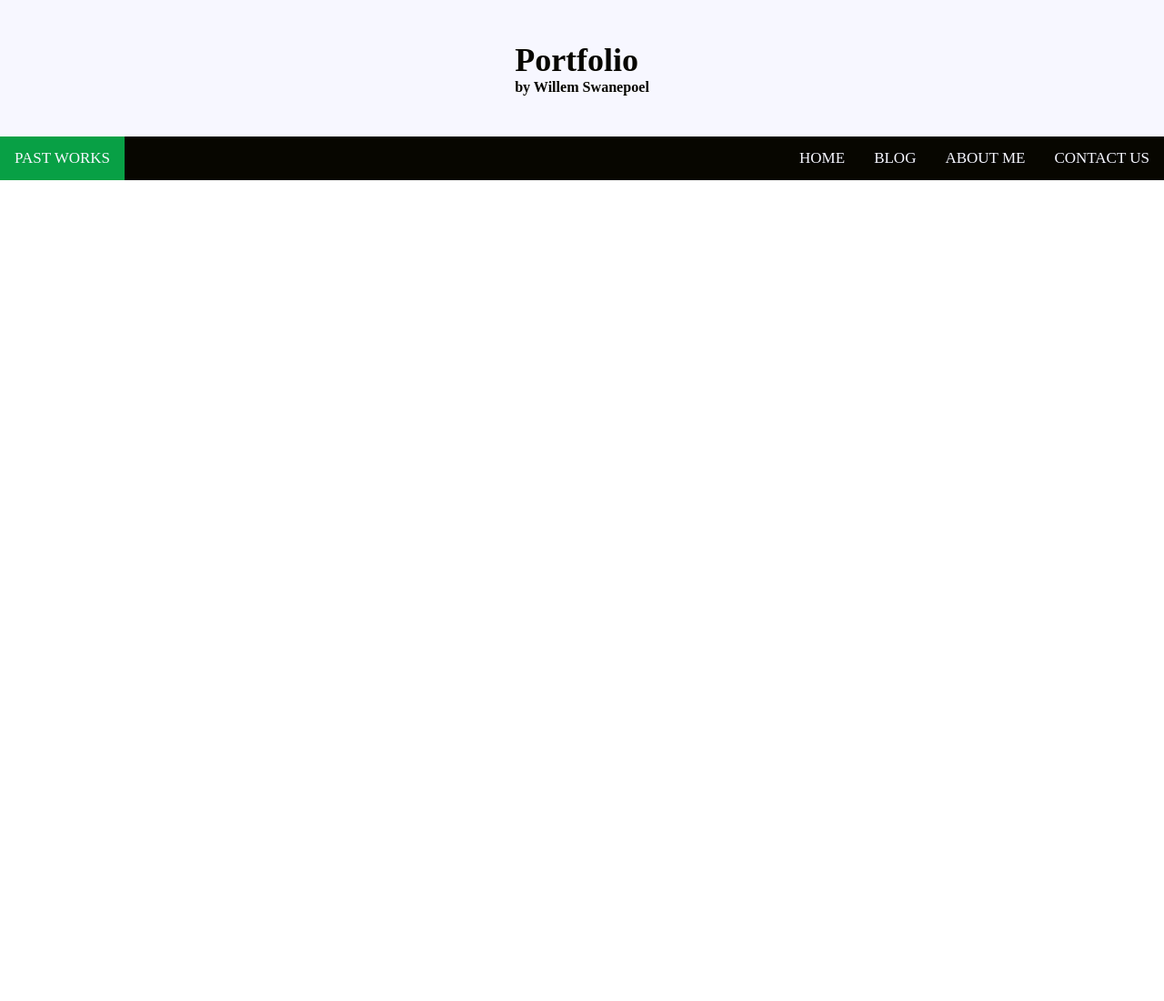
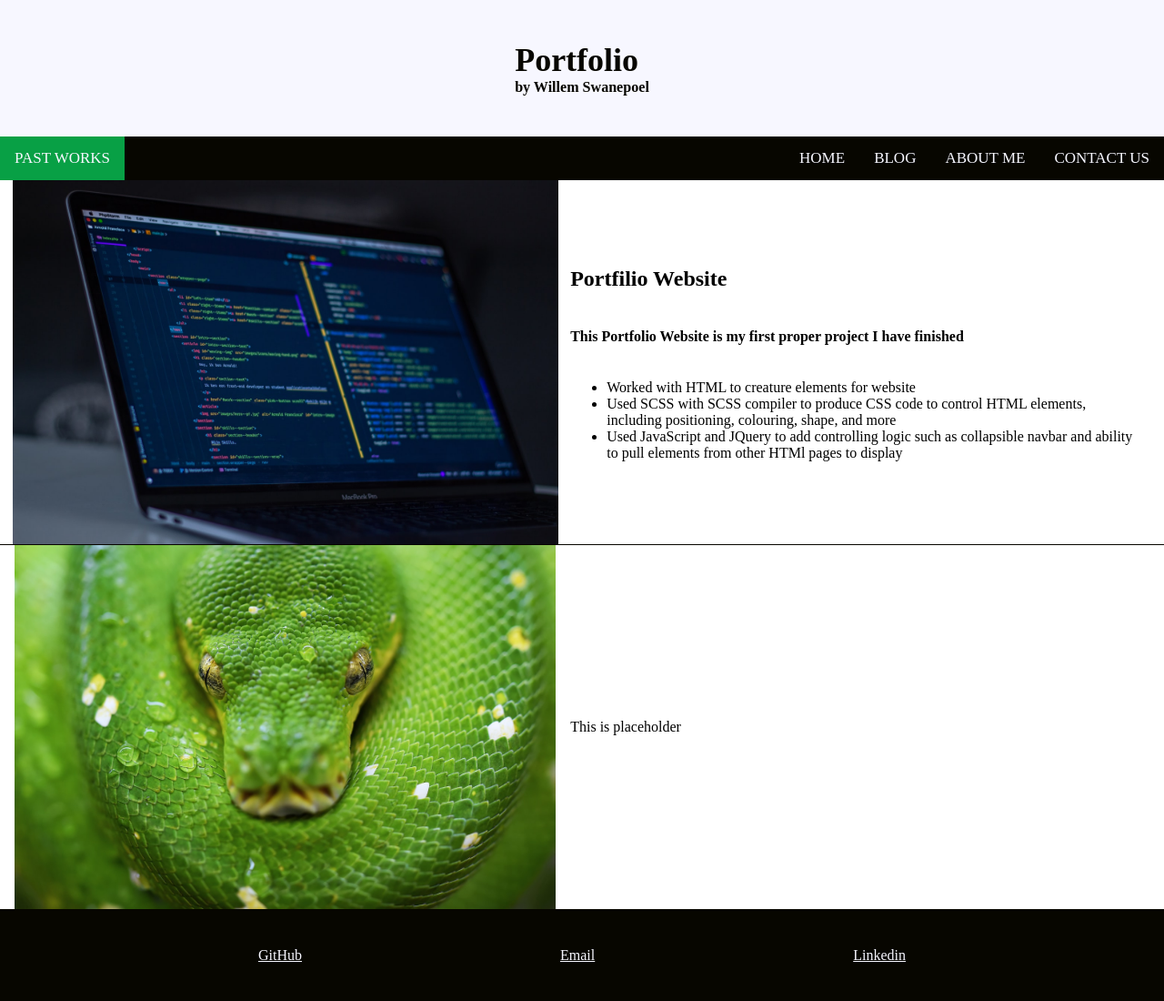
Before and after one commit to wSwanepoel199/WillemSwanepoel_T1A2, a plain HTML site: page scr/pages/works.html in a window 1280 px wide. Shown: the whole page at 91% size. Before the commit the page ends 800 px from the top, so only its background shows below. Drawn offline with nearby package versions, Linux system fonts and the light colour scheme.

Commit message:
Added secondary blog post to display home will only pull main blog past, and worked on Past Work page

```diff
--- a/scr/CSS/pages/_blog.scss
+++ b/scr/CSS/pages/_blog.scss
@@ -7,6 +7,11 @@
     align-content: center;
     flex-wrap: wrap;
 
+    #main{
+      width: 100%;
+      font-size: 110%;
+    }
+
     article{
       width: 50%;
       font-size: 90%;
@@ -15,6 +20,7 @@
 
       // Add a card effect for articles
       .card {
+        @include wrap(90%);
         background-color: $primary_colour;
         padding: 20px;
         width: 100%;
@@ -22,24 +28,26 @@
         flex-direction: column;
         justify-content: center;
         align-items: center;
-        @include wrap(90%);
+        align-content: center;
 
-        .fakeimg {
-          background-color: #aaa;
+        .fakeimg{
+          background-color: $accent_compliment_colour;
           width: 100%;
           height: 200px;
         }
+
+        .realimg{
+          width: 100%;
+          height: 20em;
+          display: flex;
+          justify-content: center;
+        }
+
+        #blog{
+          height: 100%;
+          object-fit: scale-down;
+        }
       }
-    }
-
-    #main{
-      width: 100%;
-      font-size: 110%;
-    }
-
-    #blog{
-      width: 20em;
-      object-fit: scale-down;
     }
 
     @media screen and (max-width: 800px) {
--- a/scr/CSS/pages/_works.scss
+++ b/scr/CSS/pages/_works.scss
@@ -0,0 +1,36 @@
+#pastWork{
+  width: 100vw;
+
+  .firstProject{
+    display: flex;
+    width: 100%;
+    border-bottom: 1px solid #070600;
+  }
+
+  .img{
+    width: 49%;
+    height: 400px;
+    display: flex;
+    justify-content: center;
+
+
+    img{
+      width: 100%;
+      object-fit: scale-down;
+    }
+  }
+
+  #workBody{
+    display: flex;
+    flex-direction: column;
+    justify-content: center;
+    width: 49%;
+  }
+
+  .placeHolder{
+    display: flex;
+    width: 100%;
+    border-bottom: 1px solid #070600;
+
+  }
+}
--- a/scr/pages/works.html
+++ b/scr/pages/works.html
@@ -35,6 +35,38 @@
       </nav>
     </div>
   </section>
+
+  <section id="pastWork">
+    <div class="firstProject">
+      <div class="img">
+      <img src="../docs/Computer with Code.jpg" alt="Computer with Code">
+      </div>
+      <div id="workBody">
+        <h1>Portfilio Website</h1>
+        <h4>This Portfolio Website is my first proper project I have finished</h4>
+        <ul>
+          <li>Worked with HTML to creature elements for website</li>
+          <li>Used SCSS with SCSS compiler to produce CSS code to control HTML elements, including positioning, colouring, shape, and more</li>
+          <li>Used JavaScript and JQuery to add controlling logic such as collapsible navbar and ability to pull elements from other HTMl pages to display</li>
+        </ul>
+      </div>
+    </div>
+    <div class="placeHolder">
+      <div class="img">
+        <img src="../docs/python.jpg" alt="Green python">
+      </div>
+      <div id="workBody"><p>This is placeholder</p></div>
+    </div>
+  </section>
+
+   <!-- Footer of Webpage with Links to external site for quick access -->
+   <footer>
+    <section id="footer">
+      <div>
+        <a href="">GitHub</a><a href="wjaco.swanepoel@gmail.com">Email</a><a href="">Linkedin</a>
+      </div>
+    </section>
+  </footer>
       <!-- Imports jQuert's CDN -->
       <script src="https://ajax.googleapis.com/ajax/libs/jquery/3.3.1/jquery.min.js"></script>
       <!-- Links personal JS file -->
--- a/scr/scripts/main.js
+++ b/scr/scripts/main.js
@@ -27,7 +27,7 @@ $(window).scroll(function() {
   }
 });
 
-// Used for porting main, most recent, blog post from the blog page to the main index page, also updates image path and removes "fakeimg" class of img parent.
+// Used for porting main, most recent, blog post from the blog page to the main index page, also updates image path and replaces img parent class "fakeimg" with "realimg".
 var id = $("#active");
 if (id.text().indexOf("Home") !== -1){
   $("#blogs").load("./pages/blog.html #main", function(){
@@ -35,13 +35,13 @@ if (id.text().indexOf("Home") !== -1){
     $("#blog").attr("src", newPath);
     var id = $(".fakeimg");
     if (id.has('img').length){
-    $('img').closest("div.fakeimg").removeClass('fakeimg');
+      $('img').closest("div.fakeimg").removeClass('fakeimg').addClass('realimg');
     }
   })
 }
 
-// The removes "fakeimg" code but for general use due to incompatibility with above code
+// Just the code replacing img parent class code but for general cause it doesn't play well with homepage
 var id = $(".fakeimg");
 if (id.has('img').length){
-  $('img').closest("div.fakeimg").removeClass('fakeimg');
+  $('img').closest("div.fakeimg").removeClass('fakeimg').addClass('realimg');
 }
```
Also changed, not shown: scr/pages/blog.html (+10 -10 lines), scr/CSS/main.css, scr/docs/Clock.jpg (added), scr/docs/python.jpg (added), 1 other file.
